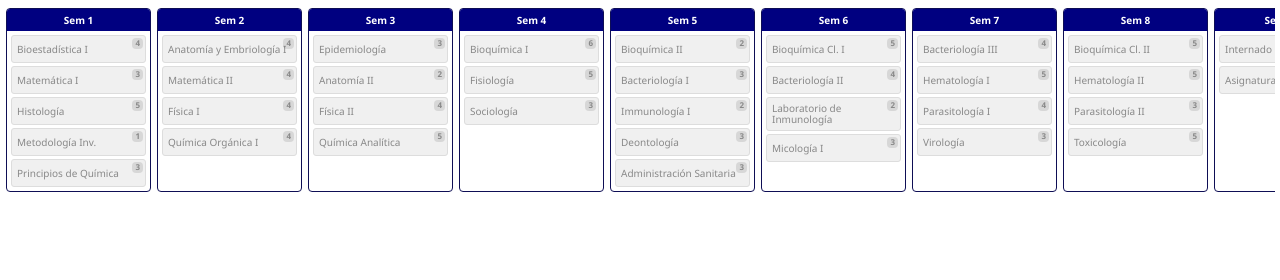
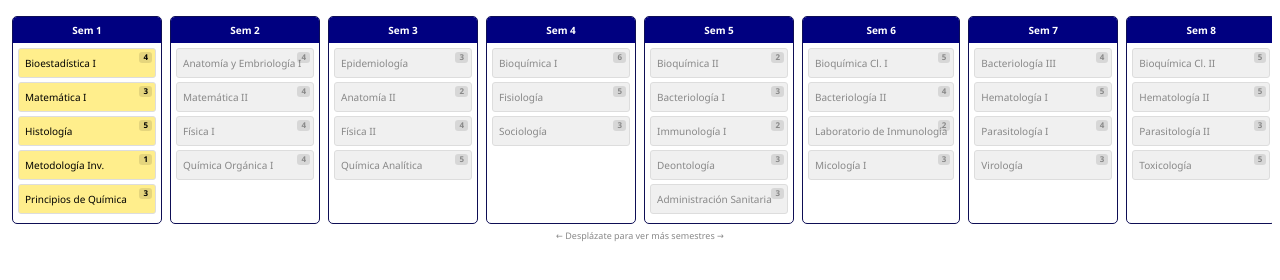
Before and after one commit to yulssleep/malla-bioanalisis-ucv, a plain HTML site: page index.html in a window 1280 px wide. Drawn offline with Linux system fonts and the light colour scheme.

Commit message:
Update index.html

```diff
--- a/index.html
+++ b/index.html
@@ -15,54 +15,75 @@
 
         body {
             background-color: #ffffff;
-            padding: 5px;
+            padding: 8px;
             max-width: 100%;
+            overflow: hidden;
         }
 
         .malla-container {
             display: flex;
             overflow-x: auto;
-            gap: 6px;
-            padding: 3px 1px;
-            scrollbar-width: none;
+            gap: 8px;
+            padding: 8px 4px 20px; /* Espacio extra abajo para la barra */
+            scrollbar-width: thin;
+            scrollbar-color: #000080 #f0f0f0;
+        }
+
+        /* Estilo para la barra de desplazamiento */
+        .malla-container::-webkit-scrollbar {
+            height: 10px;
+        }
+
+        .malla-container::-webkit-scrollbar-track {
+            background: #f0f0f0;
+            border-radius: 5px;
+        }
+
+        .malla-container::-webkit-scrollbar-thumb {
+            background: #000080;
+            border-radius: 5px;
         }
 
         .semestre {
-            min-width: 145px;
+            min-width: 150px;
             border: 1px solid #0E0E55;
-            border-radius: 4px;
+            border-radius: 5px;
             background: white;
+            flex-shrink: 0;
         }
 
         .semestre-header {
             background: #000080;
             color: white;
             text-align: center;
-            padding: 4px;
+            padding: 6px;
             font-weight: 600;
             font-size: 10px;
-            border-radius: 3px 3px 0 0;
+            border-radius: 4px 4px 0 0;
+            position: sticky;
+            left: 0;
         }
 
         .materias-container {
-            padding: 4px;
+            padding: 5px;
             display: flex;
             flex-direction: column;
-            gap: 3px;
-            min-height: 160px;
+            gap: 4px;
+            min-height: 180px;
         }
 
         .materia {
-            padding: 5px;
+            padding: 6px;
             border-radius: 3px;
             cursor: pointer;
             position: relative;
             border: 0.5px solid #ddd;
             font-size: 9px;
             line-height: 1.1;
-            min-height: 28px;
+            min-height: 30px;
             display: flex;
             align-items: center;
+            transition: all 0.2s;
         }
 
         .materia.available {
@@ -82,15 +103,35 @@
             cursor: not-allowed;
         }
 
+        .materia.available:hover {
+            transform: translateY(-2px);
+            box-shadow: 0 2px 5px rgba(0,0,0,0.1);
+        }
+
         .creditos {
             position: absolute;
-            top: 2px;
-            right: 2px;
+            top: 3px;
+            right: 3px;
             background: rgba(0,0,0,0.1);
-            border-radius: 4px;
-            padding: 1px 3px;
+            border-radius: 3px;
+            padding: 1px 4px;
             font-size: 8px;
             font-weight: bold;
+        }
+
+        .scroll-hint {
+            text-align: center;
+            color: #888;
+            font-size: 9px;
+            margin-top: -15px;
+            padding: 0 5px 5px;
+            animation: pulse 2s infinite;
+        }
+
+        @keyframes pulse {
+            0% { opacity: 0.3; }
+            50% { opacity: 1; }
+            100% { opacity: 0.3; }
         }
     </style>
 </head>
@@ -98,6 +139,7 @@
     <div class="malla-container" id="malla-container">
         <!-- Semestres se generarán con JavaScript -->
     </div>
+    <div class="scroll-hint">← Desplázate para ver más semestres →</div>
 
     <script>
         // Datos completos del pensum
@@ -271,7 +313,46 @@
         function estaDisponible(materia) {
             if (estadoMaterias[materia.id]) return false; // Ya completada
 
+            // Verificar requisitos especiales
+            if (materia.requisitos.includes('45creditos')) {
+                if (calcularCreditosCompletados() < 45) return false;
+            }
 
+            if (materia.requisitos.includes('40creditos')) {
+                if (calcularCreditosCompletados() < 40) return false;
+            }
+
+            if (materia.requisitos.includes('pre-internado')) {
+                // Verificar que todas las materias de semestres 1-8 estén completadas
+                const materiasPre = pensum.filter(s => s.semestre !== "9-10").flatMap(s => s.materias);
+                for (const m of materiasPre) {
+                    if (!estadoMaterias[m.id]) return false;
+                }
+            }
+
+            // Verificar requisitos normales
+            for (const reqId of materia.requisitos) {
+                if (reqId !== '45creditos' && reqId !== '40creditos' && reqId !== 'pre-internado') {
+                    if (!estadoMaterias[reqId]) {
+                        return false;
+                    }
+                }
+            }
+
+            return true;
+        }
+
+        // Calcular créditos completados
+        function calcularCreditosCompletados() {
+            let total = 0;
+            pensum.forEach(semestre => {
+                semestre.materias.forEach(materia => {
+                    if (estadoMaterias[materia.id]) {
+                        total += materia.creditos;
+                    }
+                });
+            });
+            return total;
         }
 
         // Inicializar cuando el documento esté cargado
```
